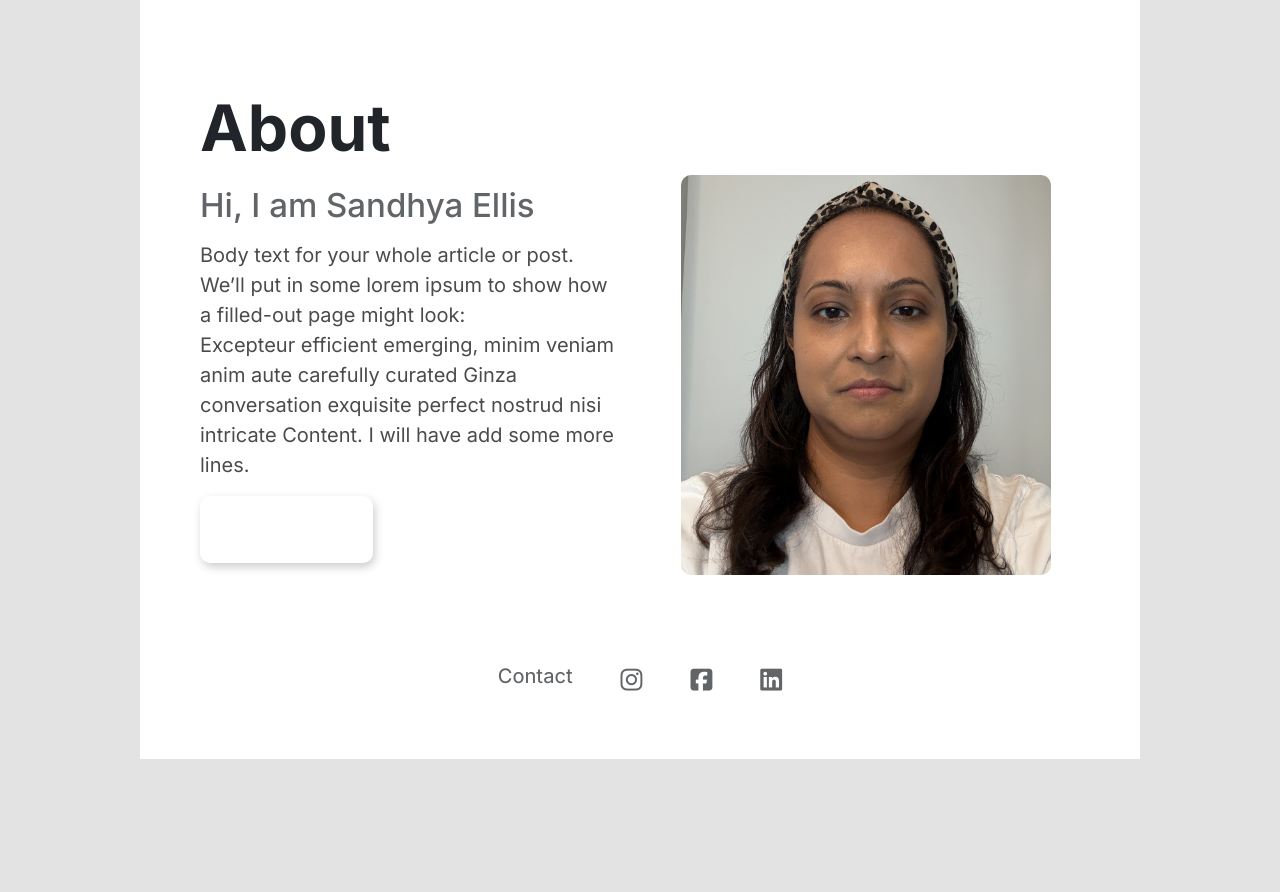
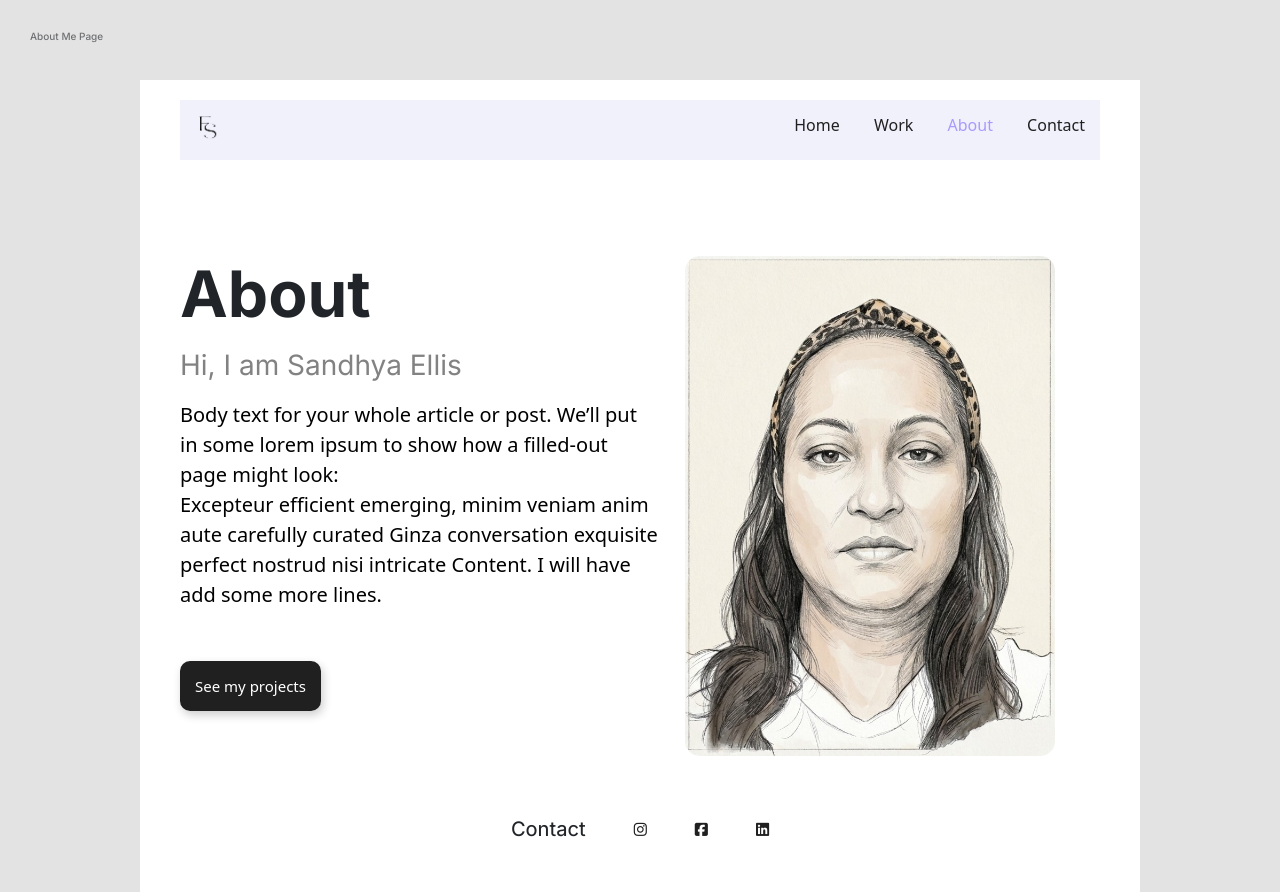
Before and after one commit to sandye604x/MyPortfolio, a plain HTML site: page about.html in a window 1280 px wide. Before the commit the page ends 800 px from the top, so only its background shows below. Drawn offline with nearby package versions, Linux system fonts and the light colour scheme.

Commit message:
Tried to complete index and about page. started contact page.

```diff
--- a/about.html
+++ b/about.html
@@ -13,24 +13,48 @@
     <title>About Me</title>
 </head>
 <body>
-  <div class="container_one">
-    <div class="row">
-    <h1>About</h1>
-    <div class="col-sm-6 text-wrap pb-5">
-    <h3> Hi, I am Sandhya Ellis</h3>
-    <p>Body text for your whole article or post. We’ll put in some lorem ipsum to show how a filled-out page might look:<br />
-       Excepteur efficient emerging, minim veniam anim aute carefully curated Ginza conversation exquisite perfect nostrud nisi intricate Content.
-       I will have add some more lines.</p>
-       <button type="button" class="btn aboutme"> See my projects</button>
+  <h6>About Me Page</h6>
+  <div class="container">
+
+    <div class="nav_container">
+       <nav class="d-flex justify-content-between">
+        <img src="images/logo.png" class="logo d-none d-md-block" alt="My own logo"/>
+        <img src="images/logo-small.png" class="logo d-block d-md-none" alt="Smaller logo"/>
+      <ul>
+        <li>
+          <a href="/index.html">Home</a>
+        </li>
+       <li>
+        <a href="/work.html">Work</a>
+      </li>
+      <li class="active">
+        <a href="/">About</a>
+      </li>
+      <li>
+        <a href="/contact.html">Contact</a>
+      </li>
+    </ul>
+    </nav>
   </div>
 
-<div class="col-sm-6 d-flex justify-content-center">
-    <img src="images/photo-two.jpeg" class="about_my_image" alt="My photo" title="sketch of me"/>
+    <div class="row mt-5 pt-5">
+     <div class="col-7 text-wrap pb-5">
+      <h1>About</h1>
+       <h3> Hi, I am Sandhya Ellis</h3>
+       <div class="silly_text mb-3 pb-5 me-5">Body text for your whole article or post. We’ll put in some lorem ipsum to show how a filled-out page might look:
+       <br />
+       Excepteur efficient emerging, minim veniam anim aute carefully curated Ginza conversation exquisite perfect nostrud nisi intricate Content.
+       I will have add some more lines.</div>
+       <a href="/work.html" class="aboutme-button text-decoration-none" title="View my projects on work page"> See my projects</a>
+     </div>
+
+  <div class="col-4 d-flex justify-content-center ps-0">
+    <img src="images/photo-one.png" class="about_my_image" alt="A sketch of me"/>
 </div>
 </div>
 
  <footer>
-   <div class="little_icons d-flex justify-content-center">
+   <div class="footer d-flex justify-content-center mt-5">
     <h4>Contact</h4>
     <a href="https://www.instagram.com" target="_blank"><i class="fa-brands fa-instagram ps-5 pe-5"></i></a>
     <a href="https://www.facebook.com" target="_blank"><i class="fa-brands fa-square-facebook pe-5"></i></a>
--- a/style.css
+++ b/style.css
@@ -1,7 +1,8 @@
 :root {
   --box-shadow:2px 4px 10px rgba(0, 0, 0, 0.2);
-  --differentcolor:rgb(14, 13, 13)
-  --secondarycolor:#202020;
+  --differentcolor:#202020;
+  --primarycolor:#A99AFC;
+  --navcontainercolor:#f1f1fc;
 }
 
 body {
@@ -48,13 +49,13 @@ h1,h2,h3,h4,h5,h6,p
  }
 
  h6{
-  text-align:center;
+  text-align:left;
+  font-size:10px;
+  opacity:60%;
+  padding:30px;
  }
+
 background-color: #e3e3e3;
-}
-
-.python {
-  padding-top:10px;
 }
 
 .synopsis{
@@ -65,20 +66,59 @@ background-color: #e3e3e3;
   padding-bottom:10px;
 }
 
-.my-container {
+.container {
  max-width:1000px;
  padding:40px;
- background-color:#fcfcfc;
+ padding-top:20px;
+ background-color:rgb(255, 255, 255);
  display:block;
  margin:0 auto;
 }
 
 .main_image {
- width:905px;
+ width:920px;
  height:400px;
  border-radius:10px;
  border:none;
  box-shadow:var(--box-shadow);
+}
+
+.nav_container {
+  background-color:var(--navcontainercolor);
+}
+
+.logo {
+  max-height:60px;
+  font-weight:bolder;
+}
+
+nav li{
+  display:inline;
+  list-style:none;
+  line-height:50px;
+  margin-left:15px;
+  padding-right:15px;
+}
+
+nav ul {
+  margin:0px;
+  padding:0px;
+}
+
+nav {
+  padding:0;
+  font-size:16px;
+  font-weight:500;
+}
+
+nav a {
+  text-decoration:none;
+  color:var(--differentcolor);
+  transition:all 100ms ease-in-out;
+}
+
+nav li.active a, nav a:hover{
+  color:var(--primarycolor);
 }
 
 .images {
@@ -88,40 +128,44 @@ background-color: #e3e3e3;
   object-fit:cover;
 }
 
-.aboutme {
+.aboutme-button {
   background-color:var(--differentcolor);
   color:white;
   border:none;
   border-radius:10px;
-  padding:20px;
-  font-size:18px;
+  padding:15px;
+  font-size:15px;
   box-shadow: var(--box-shadow);
   margin-bottom:10px;
 }
-.little_icons {
+
+.aboutme-button a:hover{
+  color:var(--primarycolor);
+}
+
+.footer {
   padding-top:10px;
   text-align:center;
-  font-size:25px;
+  font-size:15px;
+  line-height:30px;
 }
 
-.little_icons a {
+.footer a {
   color: var(--differentcolor);
 }
 
-.little_icons a:hover {
+.footer a:hover {
  cursor:pointer;
+ color: var(--primarycolor);
 }
 
-.little_icons a:visited{
-  color: var(--differentcolor);
-}
 .row {
   margin-top:30px;
   margin-bottom:30px;
 }
 
 @media(max-width:576px) {
-  .main_image {
+  .main_image, .about_my_image {
     padding-bottom:0px;
     margin-bottom:0px;
   }
@@ -130,7 +174,7 @@ background-color: #e3e3e3;
     margin-top: 0px;
   }
 
-  .little_icons {
+  .footer {
     font-size:15px;
   }
   .synopsis {
@@ -139,58 +183,58 @@ background-color: #e3e3e3;
   }
 
   .about_my_image {
-    width:280px;
+    display:none;
+    text-align:center;
+  }
+
+  .container p{
+    margin-bottom:0;
+    text-wrap:balance;
+  }
+
+  .nav_container{
+   max-width:300px;
+   max-height:50px;
+   padding:0;
+   margin:0;
+   font-size:10px;
   }
 
   h1{
-    font-size:44px;
+    font-size:40px;
   }
   h2 {
-    font-size:36px;
+    font-size:32px;
   }
   h3{
-    font-size:30px;
+    font-size:28px;
   }
   h4{
-    font-size:24px;
+    font-size:20px;
   }
   p {
-    font-size:18px;
+    font-size:15px;
   }
-
 }
 
-.container_one {
-  padding:60px;
-  background-color:white;
-  max-width:1000px;
-  display:block;
-  margin:0px auto;
+.container h3{
+  margin-top: 15px;
+  margin-bottom:18px;
+  letter-spacing: 1;
+  font-size:28px;
+  font-weight:400;
+  color:#828282;
 }
 
-.container_one h3{
-  margin-top: 10px;
-  margin-bottom:15px;
-  font-size:33px;
-  font-weight:500;
-  line-height:normal;
-  letter-spacing: 1;
-  opacity:70%;
-}
-
-.container_one p {
+.silly_text{
   color:black;
-  padding-right:10px;
-}
-
-.container_one footer{
-  opacity:70%;
-  font-size: 15px;
+  font-size:20px;
+  font-weight:400;
 }
 
 .about_my_image {
   max-width:400px;
-  max-height:400px;
-  border-radius:10px;
+  max-height:500px;
+  border-radius:15px;
   border:none;
 }
```
Also changed, not shown: contact.html (added, +59 -0 lines), index.html (+42 -18 lines), work.html (+7 -4 lines), images/logo-small.png (added), images/logo.png (added), images/photo-one.png (added).
